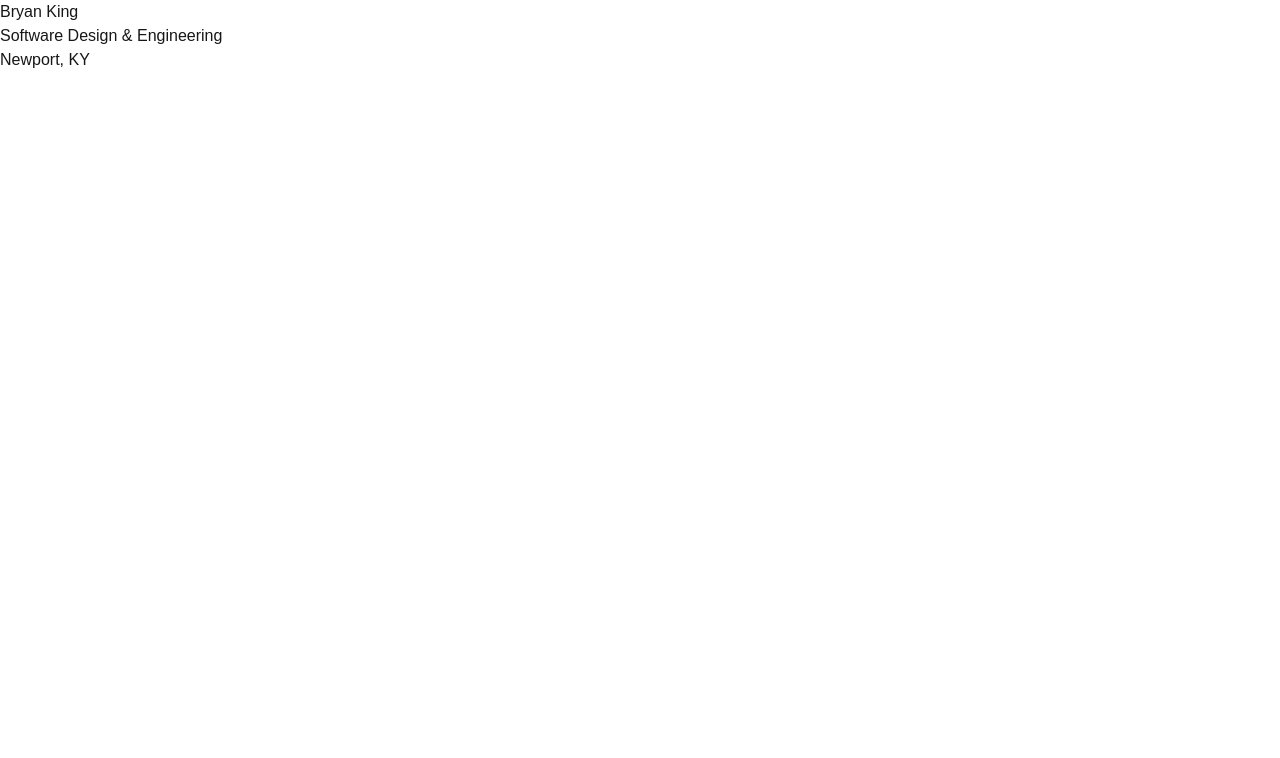
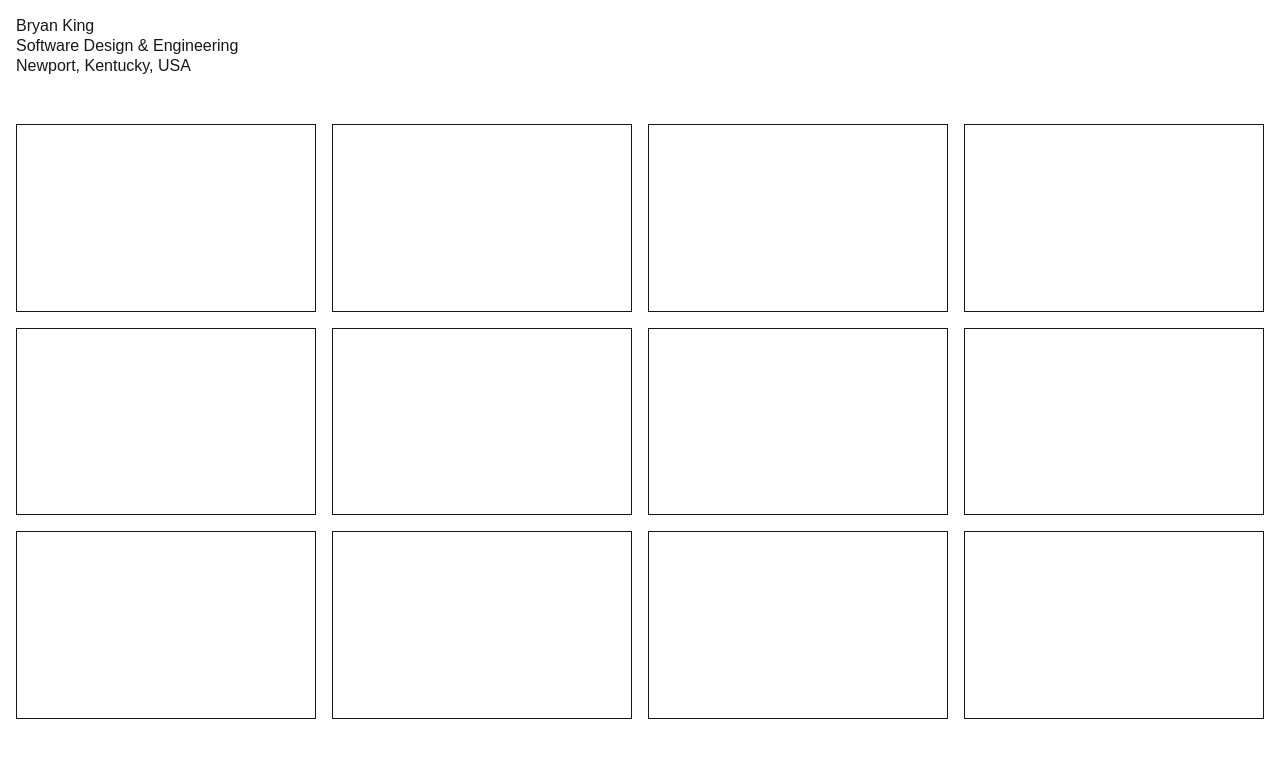
Before and after one commit to boldlybryan/bryanking.design, a Next.js app: page / in a window 1280 px wide. Shown: the top 758 px of the page. Built offline with nearby package versions, Linux system fonts and the light colour scheme; a web font is replaced by a local one.

Commit message:
Enhance Home component layout with improved styling and additional grid structure for content display.

```diff
--- a/src/app/page.tsx
+++ b/src/app/page.tsx
@@ -1,9 +1,25 @@
 export default function Home() {
   return (
-    <main className="">
-      <h1>Bryan King</h1>
-      <p>Software Design & Engineering</p>
-      <p>Newport, KY</p>
+    <main className="p-4 font-medium leading-5">
+      <div className="mb-12">
+        <h1>Bryan King</h1>
+        <p>Software Design & Engineering</p>
+        <p>Newport, Kentucky, USA</p>
+      </div>
+      <div className="grid grid-cols-2 gap-4 lg:grid-cols-3 xl:grid-cols-4">
+        <div className="border w-full aspect-16/10"></div>
+        <div className="border w-full aspect-16/10"></div>
+        <div className="border w-full aspect-16/10"></div>
+        <div className="border w-full aspect-16/10"></div>
+        <div className="border w-full aspect-16/10"></div>
+        <div className="border w-full aspect-16/10"></div>
+        <div className="border w-full aspect-16/10"></div>
+        <div className="border w-full aspect-16/10"></div>
+        <div className="border w-full aspect-16/10"></div>
+        <div className="border w-full aspect-16/10"></div>
+        <div className="border w-full aspect-16/10"></div>
+        <div className="border w-full aspect-16/10"></div>
+      </div>
     </main>
   );
 }
```
